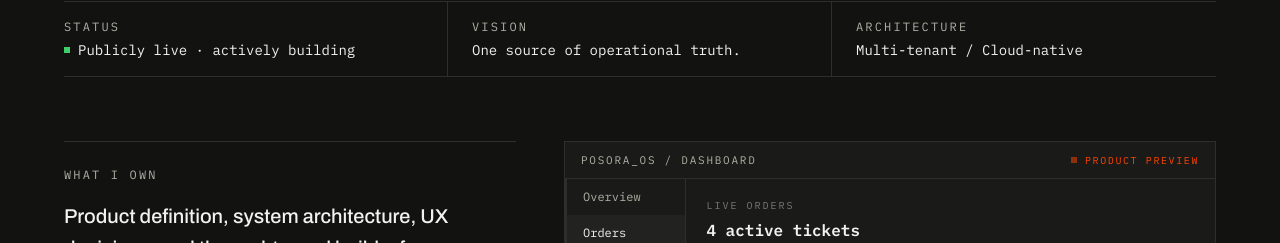
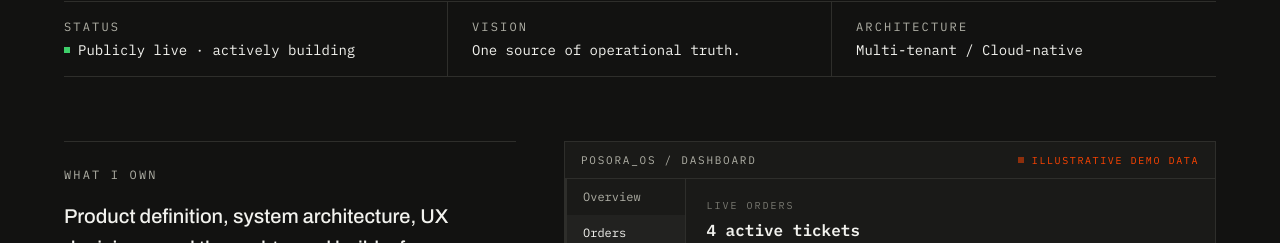
Before and after one commit to Dharitripanchal23/dharitri-portfolio, a Next.js app: page / in a window 1280 px wide. Shown: the part 7604-7847 px from the top of the page. Built offline with nearby package versions, Linux system fonts and the light colour scheme.

Commit message:
Label Posora dashboard data as illustrative
Co-authored-by: Dharitripanchal23 <dharitripanchal@gmail.com>

```diff
--- a/src/components/sections/PosoraDashboardMockup.tsx
+++ b/src/components/sections/PosoraDashboardMockup.tsx
@@ -17,7 +17,7 @@ export function PosoraDashboardMockup() {
         </span>
         <span className="flex items-center gap-2 font-mono text-[10px] uppercase tracking-[0.16em] text-accent">
           <span className="h-1.5 w-1.5 animate-pulse bg-accent" aria-hidden />
-          Product preview
+          Illustrative demo data
         </span>
       </div>
 
```
